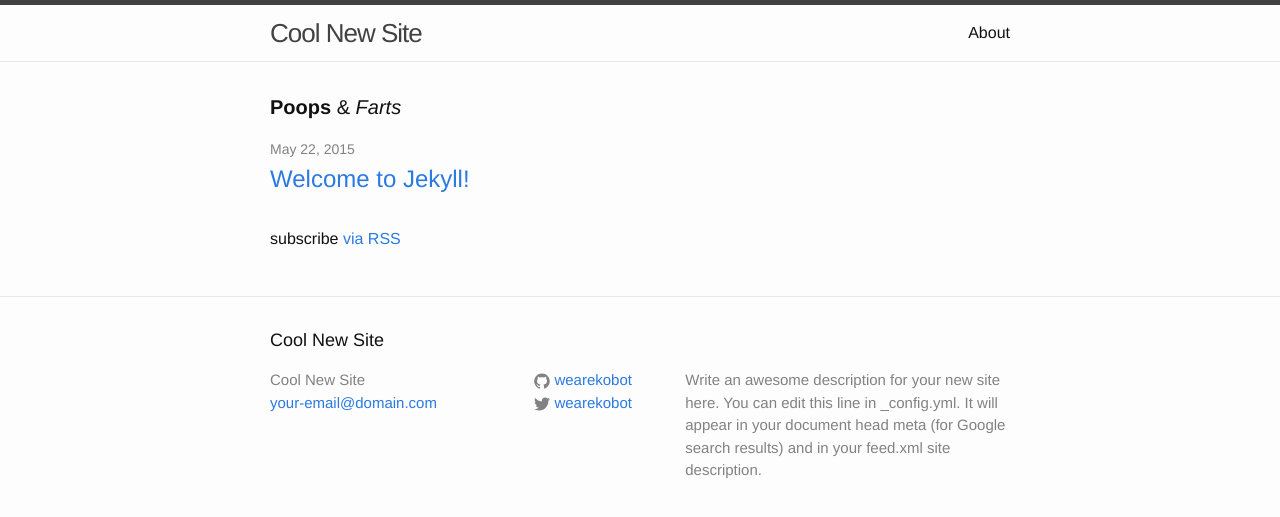
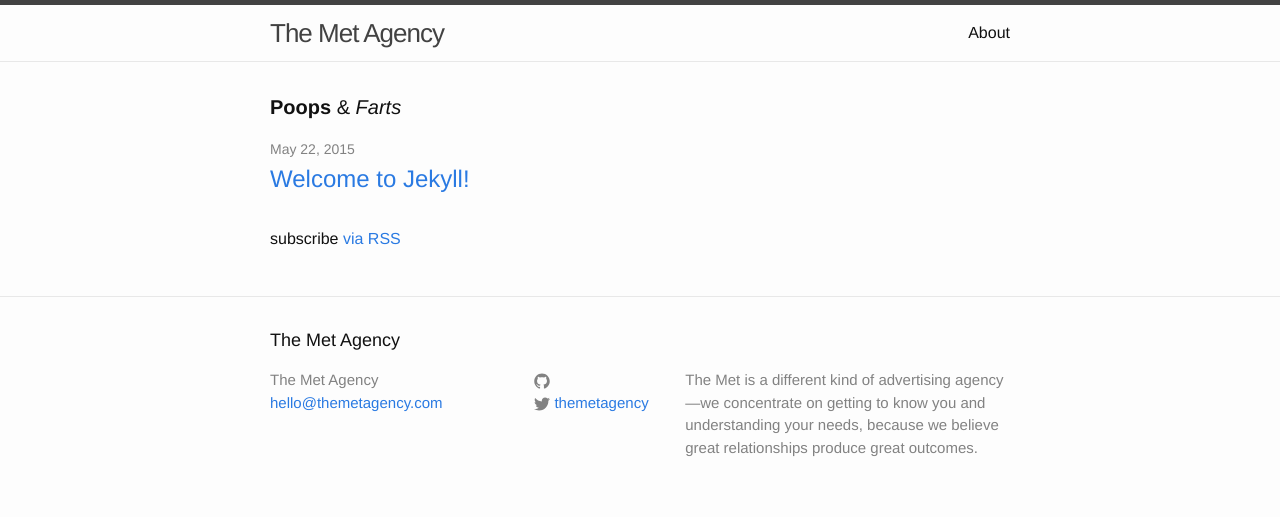
Before and after one commit to wearekobot/cloudcannon_jekyll_test, a Jekyll site: the page built from index.html, in a window 1280 px wide. Shown: the top 517 px of the page. Built offline with Jekyll 4.4.1, drawn with Linux system fonts in a browser that asks for light colours.

Commit message:
Updated '_config.yml' via CloudCannon

```diff
--- a/_config.yml
+++ b/_config.yml
@@ -1,8 +1,8 @@
-title: Cool New Site
-email: "your-email@domain.com"
-description: Write an awesome description for your new site here. You can edit this line in _config.yml. It will appear in your document head meta (for Google search results) and in your feed.xml site description.
+title: The Met Agency
+email: "hello@themetagency.com"
+description: "The Met is a different kind of advertising agency—we concentrate on getting to know you and understanding your needs, because we believe great relationships produce great outcomes."
 baseurl: ""
-url: "http://yourdomain.com"
-twitter_username: wearekobot
-github_username: wearekobot
+url: "http://themetagency.com"
+twitter_username: themetagency
+github_username: ""
 markdown: kramdown
```
